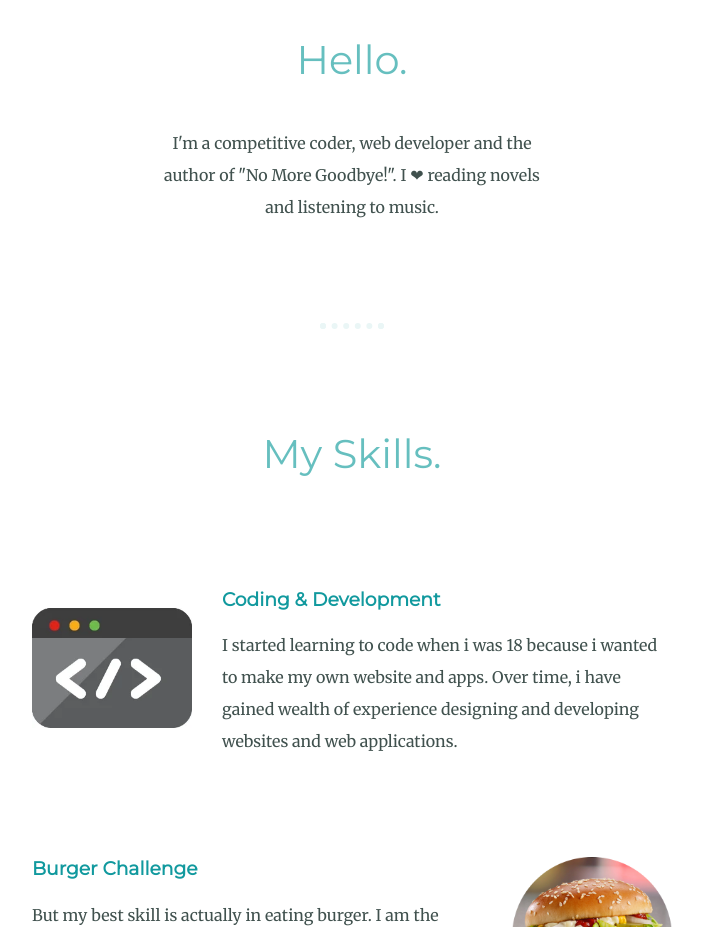
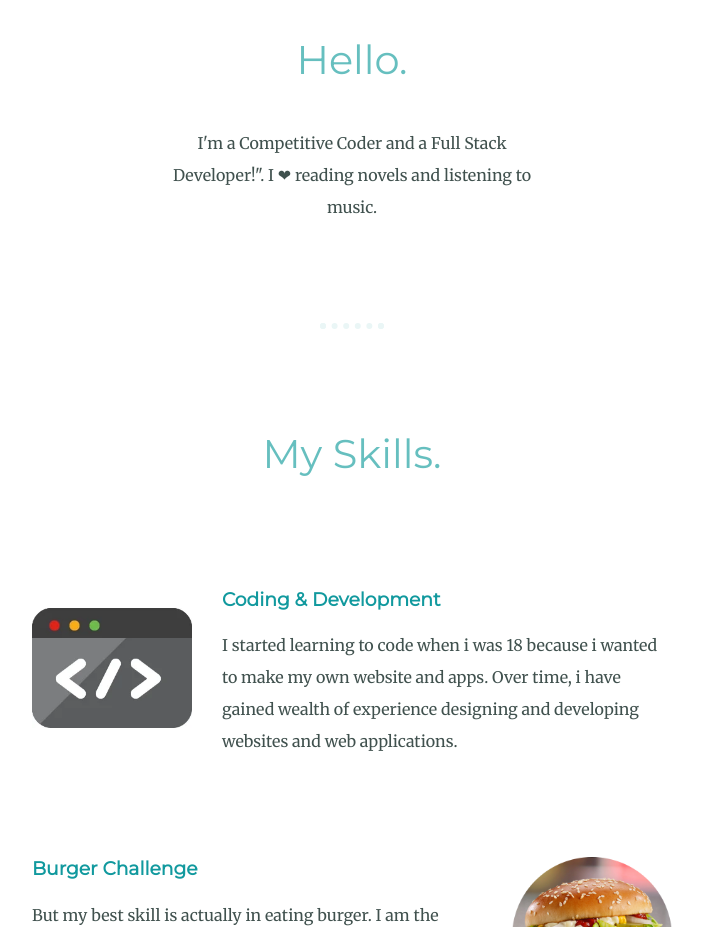
Before and after one commit to manojnsut/Profile, a plain HTML site: page index.html in a window 1280 px wide. Shown: the part 986-1913 px from the top of the page, without its empty margins (288-991 px from the left). Drawn offline with Linux system fonts and the light colour scheme.

Commit message:
Update index.html

```diff
--- a/index.html
+++ b/index.html
@@ -23,7 +23,7 @@
     <div class="profile">
       <img src="images\Jonam-pic.png" alt="profile-img">
       <h2>Hello.</h2>
-      <p class="intro">I'm a competitive coder, web developer and the author of "No More Goodbye!". I ❤ reading novels and listening to music. </p>
+      <p class="intro">I'm a Competitive Coder and a Full Stack Developer!". I ❤ reading novels and listening to music. </p>
     </div>
     <hr>
     <div class="skills">
```
